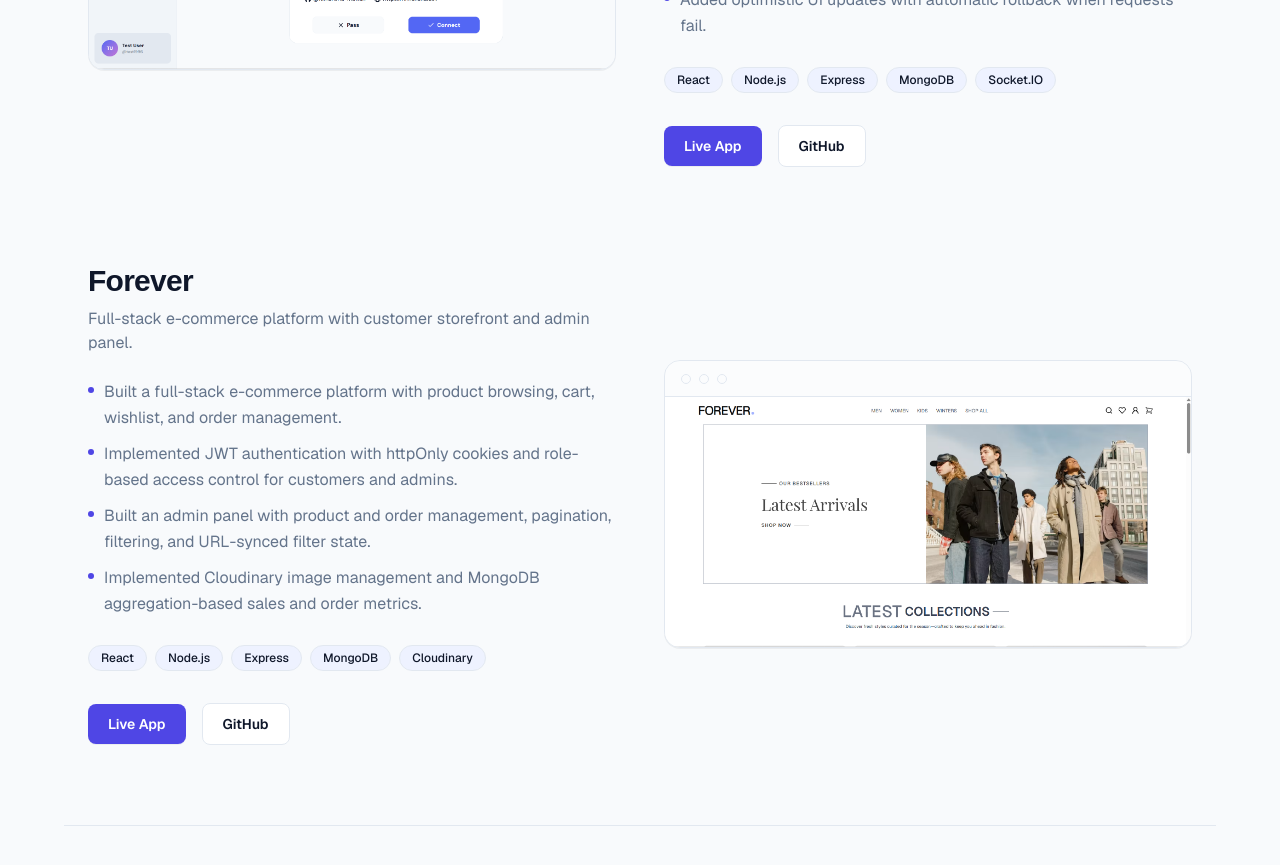
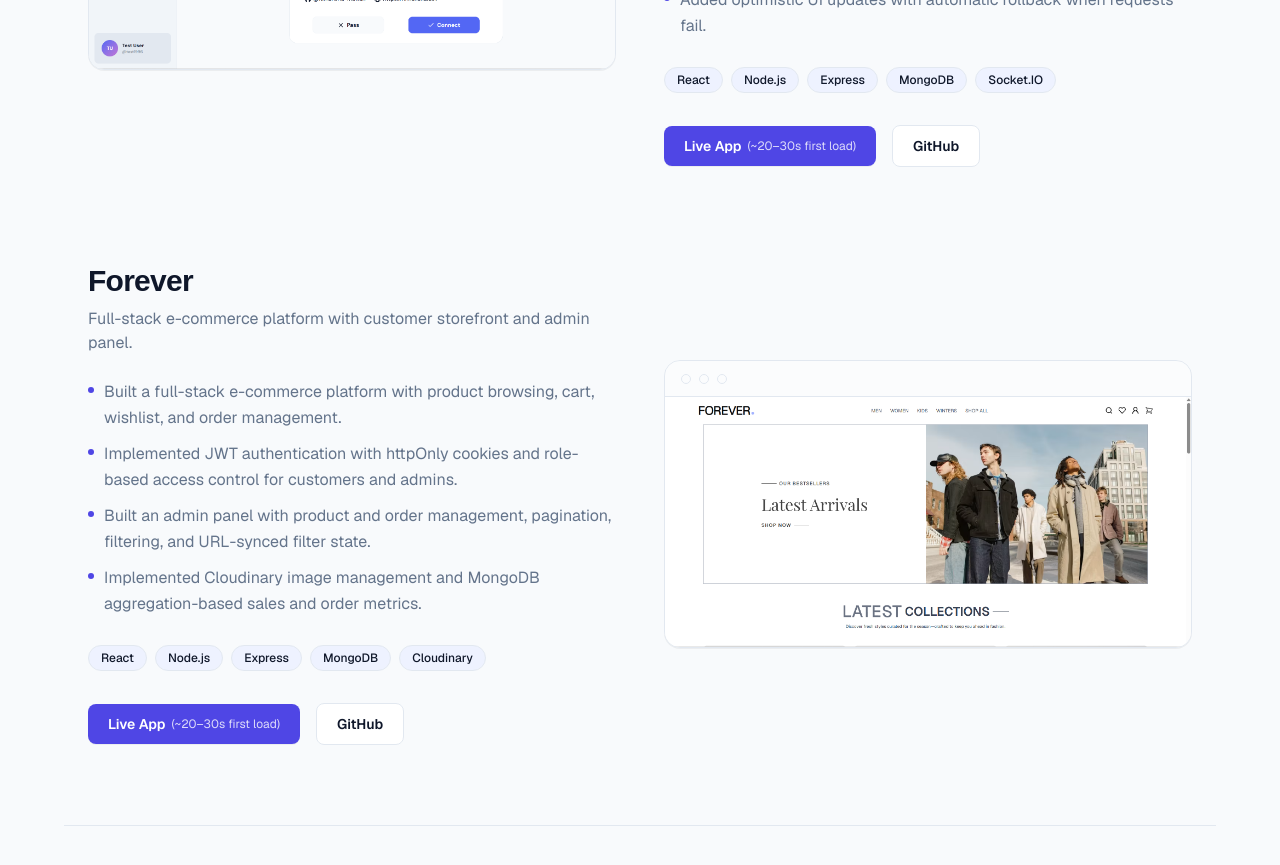
Before and after one commit to himanshu-mawari/portfolio, a React (Vite) app: page / in a window 1280 px wide. Shown: the part 2080-2945 px from the top of the page. Built offline with nearby package versions, Linux system fonts and the light colour scheme; a web font is replaced by a local one.

Commit message:
feat: add first-load time notice to Live App button

```diff
--- a/src/components/Projects.jsx
+++ b/src/components/Projects.jsx
@@ -22,11 +22,13 @@
                 key={project.id || index}
                 className="grid items-center gap-8 lg:grid-cols-2 lg:gap-12"
               >
+                {/* Image Preview Container */}
                 <div
                   className={`w-full overflow-hidden rounded-2xl border border-line-border bg-card-bg shadow-2xs ${
                     isEven ? "lg:order-last" : "lg:order-first"
                   }`}
                 >
+                  {/* Window Header Dots */}
                   <div
                     className="flex h-9 items-center gap-2 border-b border-line-border bg-main-bg/50 px-4"
                     aria-hidden="true"
@@ -46,6 +48,7 @@
                   />
                 </div>
 
+                {/* Project Details */}
                 <div className="flex flex-col justify-center space-y-6">
                   <div>
                     <h3 className="text-2xl font-semibold tracking-tight text-main-text lg:text-3xl">
@@ -56,7 +59,8 @@
                     </p>
                   </div>
 
-                  <ul className="space-y-2.5 text-sm lg:text-base text-muted-text">
+                  {/* Feature Bullets */}
+                  <ul className="space-y-2.5 text-sm text-muted-text lg:text-base">
                     {project.bullets.map((bullet, idx) => (
                       <li key={idx} className="flex items-start gap-2.5">
                         <span className="mt-2 size-1.5 shrink-0 rounded-full bg-brand" />
@@ -65,6 +69,7 @@
                     ))}
                   </ul>
 
+                  {/* Tech Stack Badges */}
                   <div className="flex flex-wrap gap-2 pt-1">
                     {project.stack.map((skill) => (
                       <span
@@ -76,14 +81,18 @@
                     ))}
                   </div>
 
+                  {/* Action Links */}
                   <div className="flex flex-wrap items-center gap-4 pt-2">
                     <a
                       href={project.liveUrl}
                       target="_blank"
                       rel="noreferrer"
-                      className="inline-flex items-center justify-center rounded-lg bg-brand px-5 py-2.5 text-sm font-semibold text-white shadow-2xs transition-colors hover:bg-brand-hover"
+                      className="inline-flex items-center justify-center gap-1.5 rounded-lg bg-brand px-5 py-2.5 text-sm font-semibold text-white shadow-2xs transition-colors hover:bg-brand-hover"
                     >
-                      Live App
+                      <span>Live App</span>
+                      <span className="text-xs font-normal text-white/80">
+                        (~20–30s first load)
+                      </span>
                     </a>
                     <a
                       href={project.githubUrl}
```
